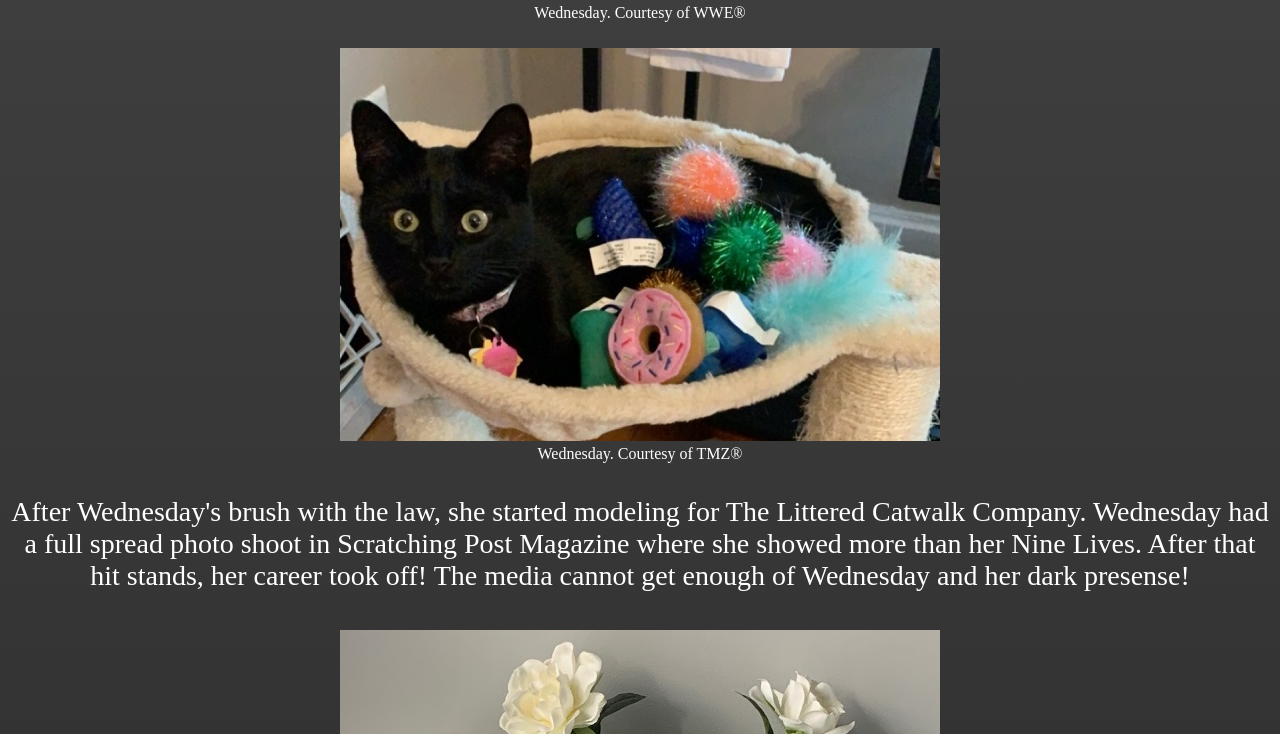
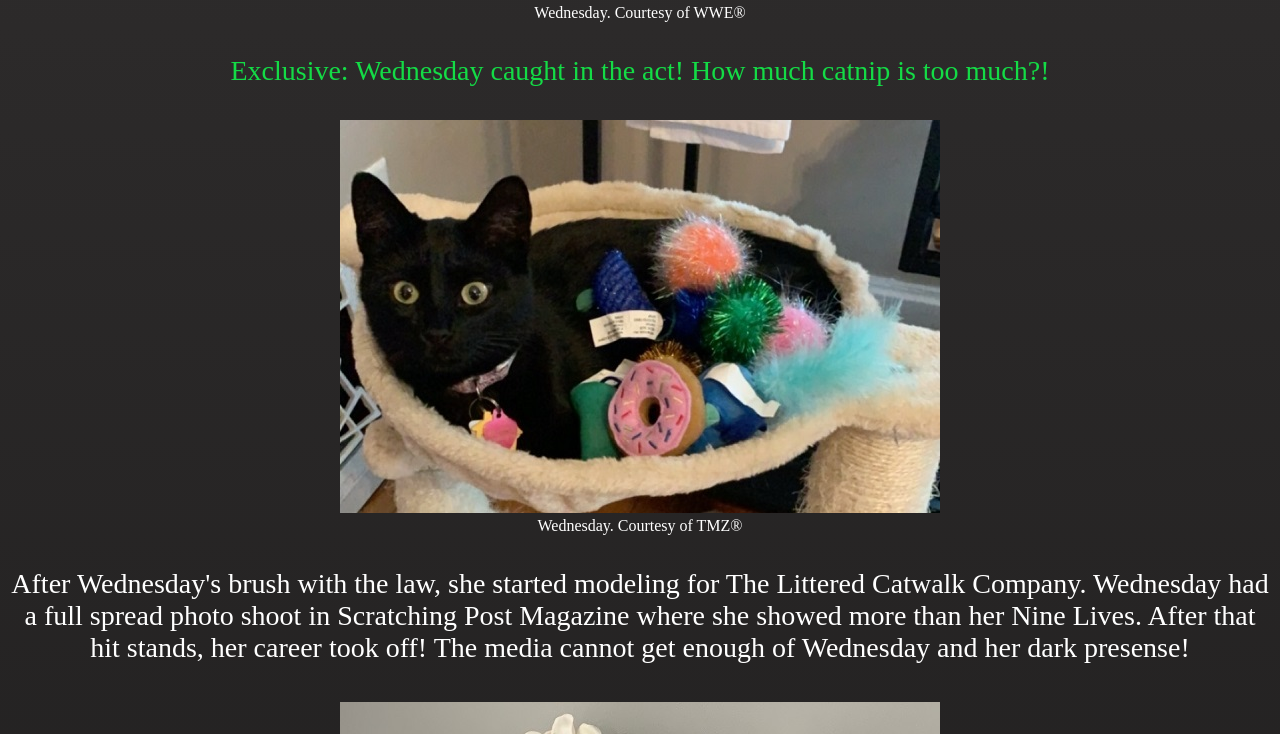
Before and after one commit to kpalumbo90/js-assignment-4-html-me-something-kpalumbo90, a website: page index.html in a window 1280 px wide. Shown: the part 2106-2840 px from the top of the page. Drawn offline with Linux system fonts and the light colour scheme.

Commit message:
more updates

```diff
--- a/index.html
+++ b/index.html
@@ -4,7 +4,7 @@
       <title>PurrFeed Wednesday</title>
       <link rel="stylesheet" type="text/css" href="styles.css">
       <style>
-        body {background-image: linear-gradient(rgb(94, 93, 93), black)};
+        body {background-image: linear-gradient(rgb(66, 63, 63), black)};
     </style>
     </head>
     <body>
@@ -32,6 +32,7 @@
 <img src="./Images/WWE.JPG" alt="WWE"/>
 <figcaption class="imagesource">Wednesday. Courtesy of WWE&reg;</figcaption>
 </figure>
+<p class="content" id="testP">Exclusive: Wednesday caught in the act! How much catnip is too much?!</p>
 <figure class="image" >
 <img src="./Images/CatNip.JPG"  alt="Caught in the act"/>
 <figcaption class="imagesource">Wednesday. Courtesy of TMZ&reg;</figcaption>
@@ -60,7 +61,7 @@
     </figure>
 </section>
 <section>
-    <p class="content" id="testP"> Quote: "Wednesday is a purrfect member of society-she regularly volunteers around her community by clawing furniture she deems unstylish and serving as a neighborhood alarm clock with her loud meows for food at the crack of dawn. I think that speaks to her character." - Rep. for Wednesday</p>
+    <p class="content"> Quote: "Wednesday is a purrfect member of society-she regularly volunteers around her community by clawing furniture she deems unstylish and serving as a neighborhood alarm clock with her loud meows for food at the crack of dawn. I think that speaks to her character." - Rep. for Wednesday</p>
 </section>
 <section>
 <p class="content">All of this has us here at PurrFeed wondering life's greatest questions: "Why do the birds outside the window mock us?" "Was I fed in the past 5min?" "Why does my human steal my poops?" World Domination.</p>
```
